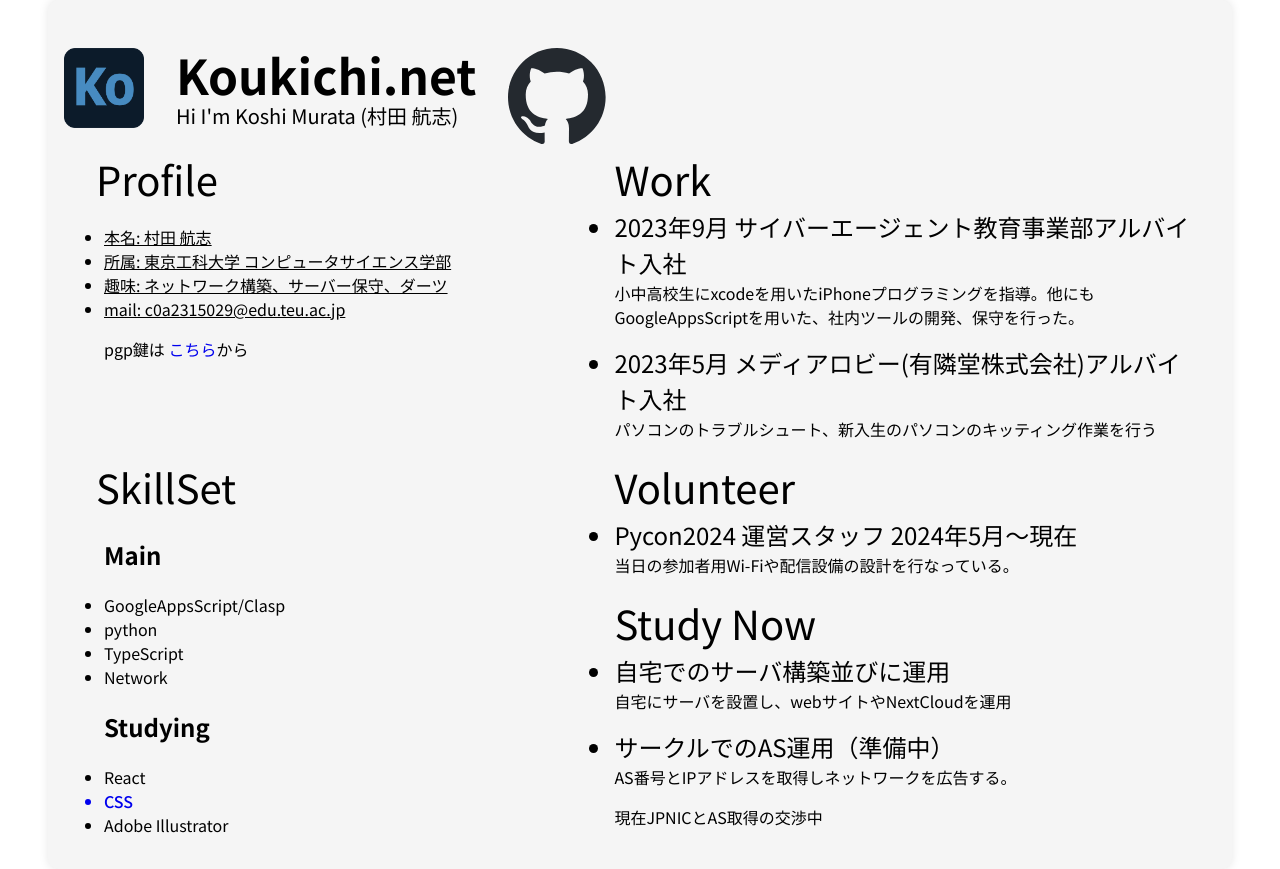
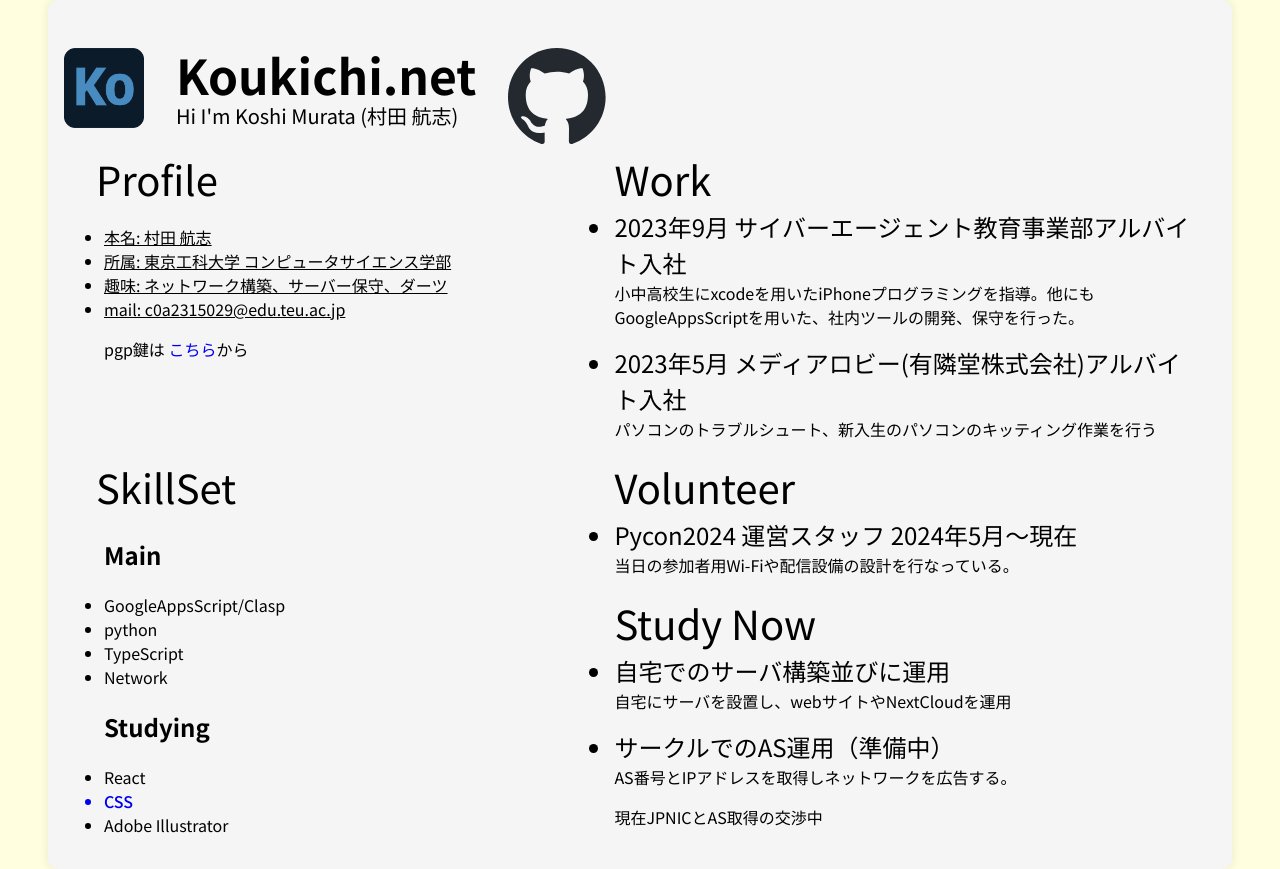
Before and after one commit to Drkoukichi/portfoliio, a React (Vite) app: page / in a window 1280 px wide. Built offline with nearby package versions, Linux system fonts and the light colour scheme.

Commit message:
fix:background

```diff
--- a/src/components/Top.tsx
+++ b/src/components/Top.tsx
@@ -10,6 +10,7 @@ function Top() {
 
     return (
       <>
+      <div className ={styles.body}>
       <div className={styles.bgpage}>
         <div className={`${styles.title}`}>
           <img className={styles.titleimg} src={koukichi_img}/>
@@ -92,6 +93,7 @@ function Top() {
           </div>
         </div>
       </div>
+      </div>
       </>
     )
   }
--- a/src/components/css/Top.module.scss
+++ b/src/components/css/Top.module.scss
@@ -1,7 +1,9 @@
 @import url('https://fonts.googleapis.com/css2?family=Noto+Sans+JP:wght@100..900&display=swap');
 
 
-body{
+.body{
+  margin: 0px;
+  padding: 0px;
   background-color: #ffffe0;
   font-family: "Noto Sans JP", sans-serif;
   font-optical-sizing: auto;
```
